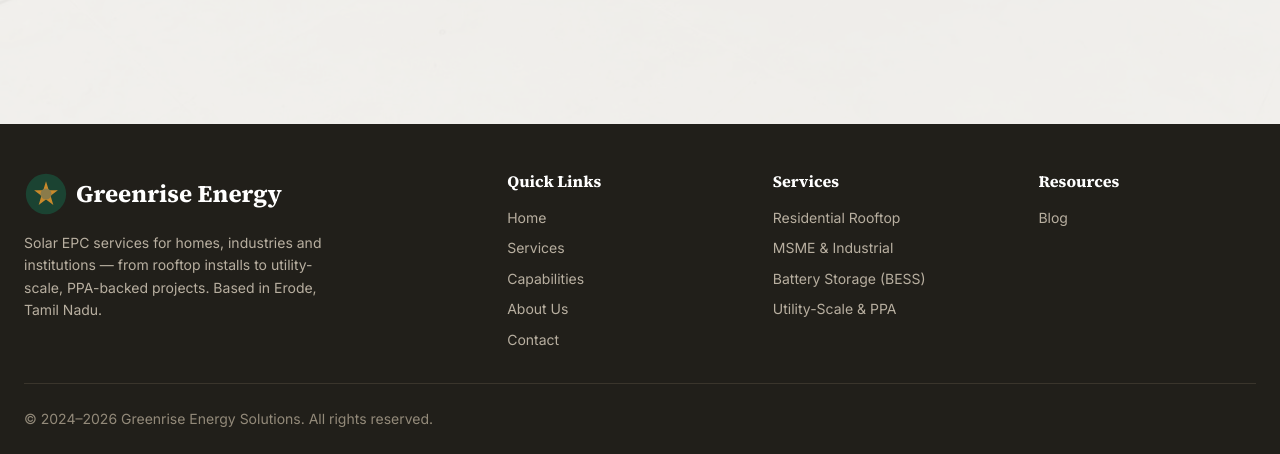
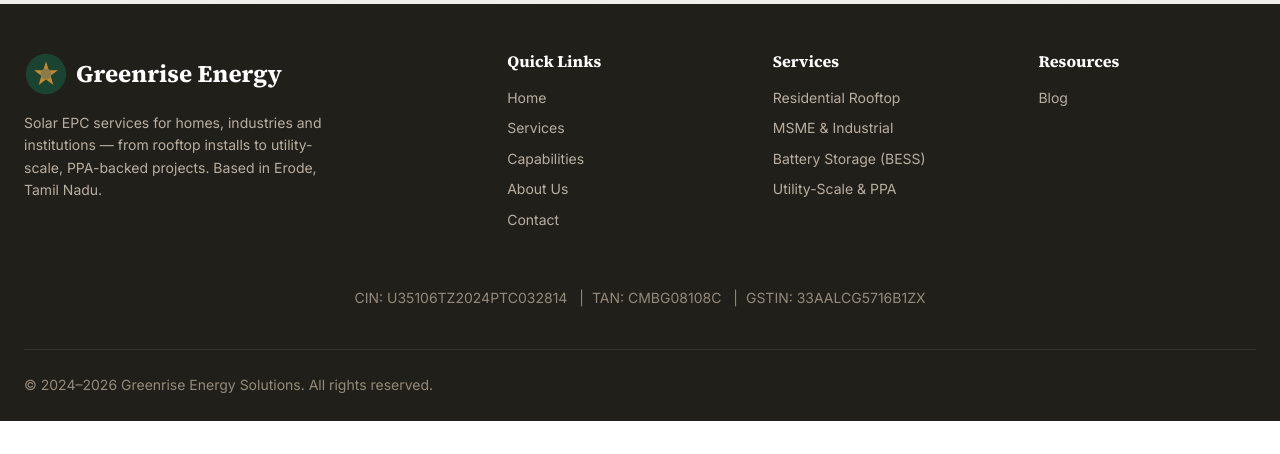
Before and after one commit to nbkarthi/greenriseenergy, a Jekyll site: the page built from index.html, in a window 1280 px wide and 900 px high, scrolled down 9478 px, cut to the strip 446-900 px from the top of the window. Built offline with Jekyll 4.4.1, drawn with Linux system fonts in a browser that asks for light colours; after the commit the page ends 10345 px from its top, so only the background shows below that.

Commit message:
remove service icons, larger logo text, add CIN/TAN/GSTIN to footer

```diff
--- a/_includes/footer.html
+++ b/_includes/footer.html
@@ -49,6 +49,12 @@
         </div>
       </div>
 
+      <p class="footer-legal">
+        <span>CIN: U35106TZ2024PTC032814</span>
+        <span>TAN: CMBG08108C</span>
+        <span>GSTIN: 33AALCG5716B1ZX</span>
+      </p>
+
       <div class="footer-bottom">
         {% assign founded_year = 2024 %}
         {% assign current_year = site.time | date: "%Y" | plus: 0 %}
--- a/css/style.css
+++ b/css/style.css
@@ -360,7 +360,7 @@
 
 .logo-text span:first-child {
   font-family: var(--font-family-display);
-  font-size: 1.75rem;
+  font-size: 2rem;
   font-weight: 700;
   letter-spacing: -0.01em;
   color: var(--color-primary);
@@ -1238,6 +1238,18 @@
   font-size: var(--font-size-sm);
   color: var(--color-gray-500);
   margin: 0;
+}
+
+.footer-legal {
+  padding: var(--spacing-lg) 0;
+  font-size: var(--font-size-sm);
+  color: var(--color-gray-500);
+  text-align: center;
+}
+
+.footer-legal span + span::before {
+  content: "|";
+  margin: 0 var(--spacing-sm);
 }
 
 /* ==========================================
--- a/index.html
+++ b/index.html
@@ -174,12 +174,6 @@
           <!-- Service 1: Residential Rooftop -->
           <article class="service-card animate-on-scroll">
             <img class="card-photo" src="{{ '/photos/residential.jpeg' | relative_url }}" alt="Greenrise crew installing a rooftop solar system on a home" loading="lazy">
-            <div class="service-icon">
-              <svg viewBox="0 0 24 24" fill="none" stroke="currentColor" stroke-width="2" stroke-linecap="round" stroke-linejoin="round" aria-hidden="true">
-                <path d="M3 9l9-7 9 7v11a2 2 0 0 1-2 2H5a2 2 0 0 1-2-2z"/>
-                <polyline points="9 22 9 12 15 12 15 22"/>
-              </svg>
-            </div>
             <h3 class="service-title">Residential Rooftop Solar</h3>
             <ul class="service-list">
               <li>3 kW and up, sized to your household load</li>
@@ -199,19 +193,6 @@
           <!-- Service 2: MSME & Industrial Rooftop -->
           <article class="service-card animate-on-scroll">
             <img class="card-photo" src="{{ '/photos/msme.jpeg' | relative_url }}" alt="Technician inspecting an industrial rooftop solar array" loading="lazy">
-            <div class="service-icon">
-              <svg viewBox="0 0 24 24" fill="none" stroke="currentColor" stroke-width="2" stroke-linecap="round" stroke-linejoin="round" aria-hidden="true">
-                <rect x="4" y="2" width="16" height="20" rx="2" ry="2"/>
-                <line x1="9" y1="22" x2="9" y2="18"/>
-                <line x1="15" y1="22" x2="15" y2="18"/>
-                <line x1="8" y1="6" x2="8" y2="6.01"/>
-                <line x1="16" y1="6" x2="16" y2="6.01"/>
-                <line x1="8" y1="10" x2="8" y2="10.01"/>
-                <line x1="16" y1="10" x2="16" y2="10.01"/>
-                <line x1="8" y1="14" x2="8" y2="14.01"/>
-                <line x1="16" y1="14" x2="16" y2="14.01"/>
-              </svg>
-            </div>
             <h3 class="service-title">MSME & Industrial Rooftop</h3>
             <ul class="service-list">
               <li>Rooftop systems sized for small and mid-size industry</li>
@@ -229,12 +210,6 @@
 
           <!-- Service 3: BESS -->
           <article class="service-card animate-on-scroll">
-            <div class="service-icon">
-              <svg viewBox="0 0 24 24" fill="none" stroke="currentColor" stroke-width="2" stroke-linecap="round" stroke-linejoin="round" aria-hidden="true">
-                <path d="M22 14V10"/>
-                <rect x="2" y="6" width="16" height="12" rx="2"/>
-              </svg>
-            </div>
             <h3 class="service-title">Battery Storage (BESS)</h3>
             <ul class="service-list">
               <li>Store solar for use after sunset or during outages</li>
@@ -253,11 +228,6 @@
           <!-- Service 4: CSR-Funded Installs -->
           <article class="service-card animate-on-scroll">
             <img class="card-photo" src="{{ '/photos/csr.jpeg' | relative_url }}" alt="Rooftop solar array on an industrial shed" loading="lazy">
-            <div class="service-icon">
-              <svg viewBox="0 0 24 24" fill="none" stroke="currentColor" stroke-width="2" stroke-linecap="round" stroke-linejoin="round" aria-hidden="true">
-                <path d="M2 9.5a5.5 5.5 0 0 1 9.591-3.676.56.56 0 0 0 .818 0A5.49 5.49 0 0 1 22 9.5c0 2.29-1.5 4-3 5.5l-5.492 5.313a2 2 0 0 1-3 .019L5 15c-1.5-1.5-3-3.2-3-5.5"/>
-              </svg>
-            </div>
             <h3 class="service-title">CSR-Funded Installs</h3>
             <ul class="service-list">
               <li>Solar systems for orphanages and community institutions</li>
@@ -276,12 +246,6 @@
           <!-- Service 5: Utility-Scale & PPA -->
           <article class="service-card animate-on-scroll">
             <img class="card-photo" src="{{ '/photos/utility-scale.jpeg' | relative_url }}" alt="Aerial view of a utility-scale solar plant" loading="lazy">
-            <div class="service-icon">
-              <svg viewBox="0 0 24 24" fill="none" stroke="currentColor" stroke-width="2" stroke-linecap="round" stroke-linejoin="round" aria-hidden="true">
-                <circle cx="12" cy="12" r="10"/>
-                <polygon points="16.24 7.76 14.12 14.12 7.76 16.24 9.88 9.88 16.24 7.76"/>
-              </svg>
-            </div>
             <h3 class="service-title">Utility-Scale & PPA Projects</h3>
             <ul class="service-list">
               <li>Investor-funded, large-scale installations</li>
@@ -300,13 +264,6 @@
           <!-- Service 6: PPA Facilitation -->
           <article class="service-card animate-on-scroll">
             <img class="card-photo" src="{{ '/photos/ppa-facilitation.jpeg' | relative_url }}" alt="Two professionals shaking hands in front of a large solar plant" loading="lazy">
-            <div class="service-icon">
-              <svg viewBox="0 0 24 24" fill="none" stroke="currentColor" stroke-width="2" stroke-linecap="round" stroke-linejoin="round" aria-hidden="true">
-                <path d="M9 17H7A5 5 0 0 1 7 7h2"/>
-                <path d="M15 7h2a5 5 0 1 1 0 10h-2"/>
-                <line x1="8" y1="12" x2="16" y2="12"/>
-              </svg>
-            </div>
             <h3 class="service-title">PPA Facilitation</h3>
             <ul class="service-list">
               <li>Structuring and brokering PPAs between buyer and seller</li>
@@ -325,13 +282,6 @@
           <!-- Service 7: Retail Distribution -->
           <article class="service-card animate-on-scroll">
             <img class="card-photo" src="{{ '/photos/retail.jpeg' | relative_url }}" alt="Staff checking a delivery of solar panels and inverters in a warehouse" loading="lazy">
-            <div class="service-icon">
-              <svg viewBox="0 0 24 24" fill="none" stroke="currentColor" stroke-width="2" stroke-linecap="round" stroke-linejoin="round" aria-hidden="true">
-                <path d="M21 8a2 2 0 0 0-1-1.73l-7-4a2 2 0 0 0-2 0l-7 4A2 2 0 0 0 3 8v8a2 2 0 0 0 1 1.73l7 4a2 2 0 0 0 2 0l7-4A2 2 0 0 0 21 16Z"/>
-                <path d="m3.3 7 8.7 5 8.7-5"/>
-                <path d="M12 22V12"/>
-              </svg>
-            </div>
             <h3 class="service-title">Retail Distribution</h3>
             <ul class="service-list">
               <li>Distribution and resale of other manufacturers' equipment</li>
```
